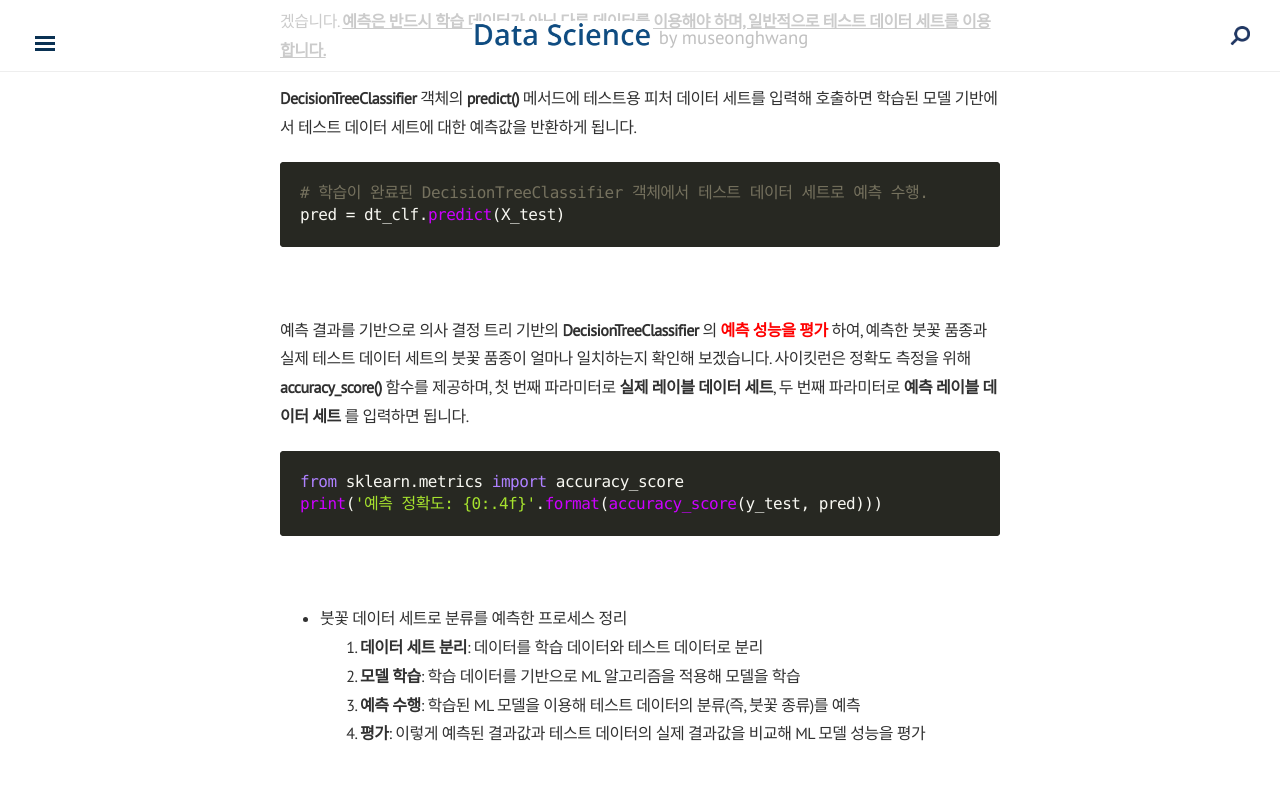
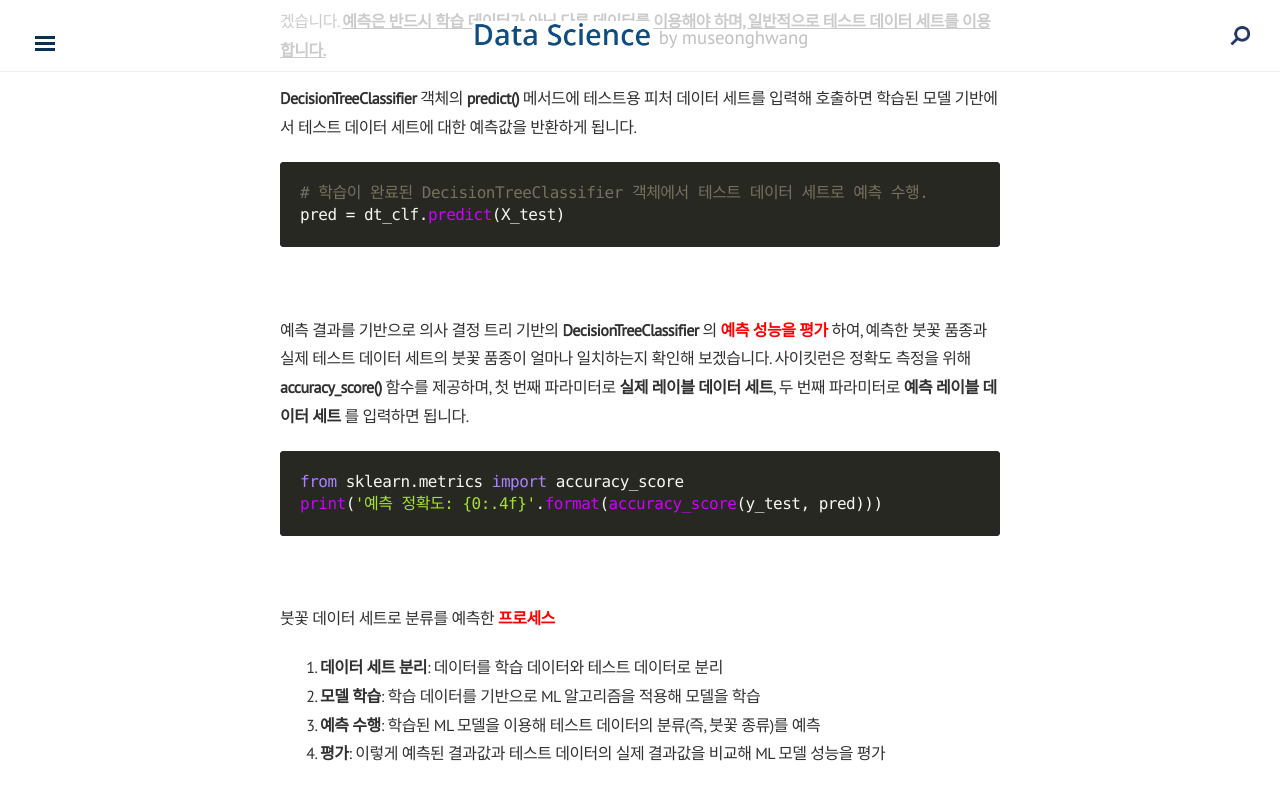
Before and after one commit to museonghwang/museonghwang.github.io, a Jekyll site: the page built from _posts/2023-04-01-ml-sklearn01.md, in a window 1280 px wide and 900 px high, scrolled down 2712 px. Shown: the top 800 px of the window. Built offline with Jekyll 4.4.1, drawn with Linux system fonts in a browser that asks for light colours; nearby versions of some CDN libraries.

Commit message:
sklearn01 Upload

```diff
--- a/_posts/2023-04-01-ml-sklearn01.md
+++ b/_posts/2023-04-01-ml-sklearn01.md
@@ -105,8 +105,8 @@ print('예측 정확도: {0:.4f}'.format(accuracy_score(y_test, pred)))
 
 <br>
 
-* 붓꽃 데이터 세트로 분류를 예측한 프로세스 정리
-    1. **데이터 세트 분리**: 데이터를 학습 데이터와 테스트 데이터로 분리
-    2. **모델 학습**: 학습 데이터를 기반으로 ML 알고리즘을 적용해 모델을 학습
-    3. **예측 수행**: 학습된 ML 모델을 이용해 테스트 데이터의 분류(즉, 붓꽃 종류)를 예측
-    4. **평가**: 이렇게 예측된 결과값과 테스트 데이터의 실제 결과값을 비교해 ML 모델 성능을 평가
+붓꽃 데이터 세트로 분류를 예측한 **<span style="color:red">프로세스</span>**
+1. **데이터 세트 분리**: 데이터를 학습 데이터와 테스트 데이터로 분리
+2. **모델 학습**: 학습 데이터를 기반으로 ML 알고리즘을 적용해 모델을 학습
+3. **예측 수행**: 학습된 ML 모델을 이용해 테스트 데이터의 분류(즉, 붓꽃 종류)를 예측
+4. **평가**: 이렇게 예측된 결과값과 테스트 데이터의 실제 결과값을 비교해 ML 모델 성능을 평가
```
